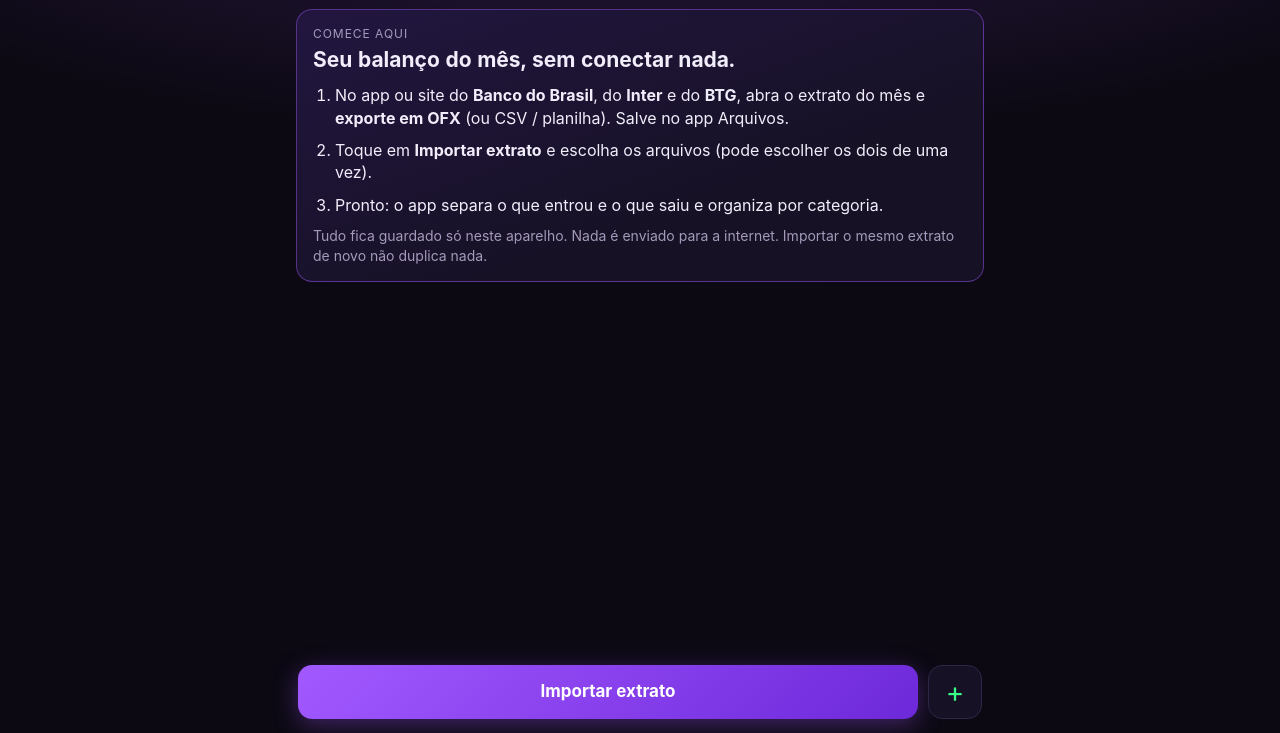
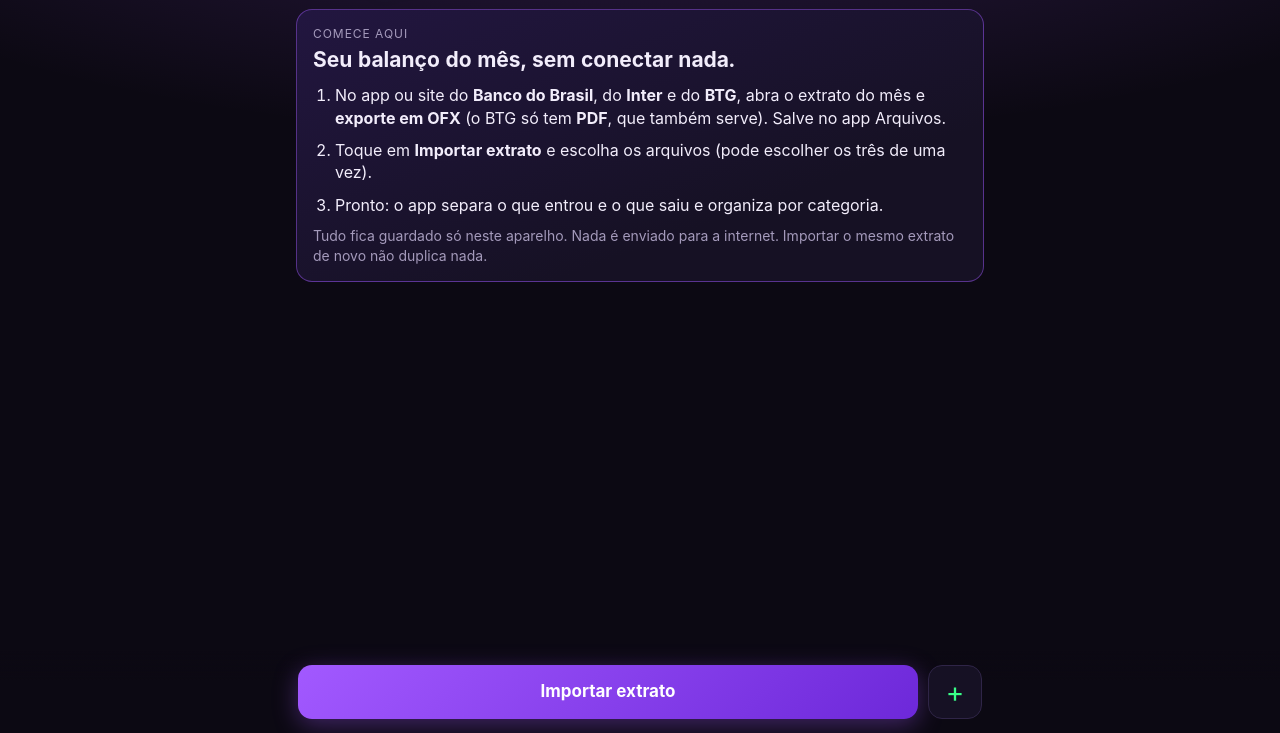
Before and after one commit to raffafilms1990/balanco, a plain HTML site: page index.html in a window 1280 px wide. Shown: the part 67-800 px from the top of the page. Drawn offline with Linux system fonts and the light colour scheme.

Commit message:
Add files via upload

```diff
--- a/index.html
+++ b/index.html
@@ -196,7 +196,7 @@
    Valores sempre em centavos (inteiros) para não errar arredondamento.
    Entrada de dados: extratos OFX ou CSV do BB, Inter e BTG, ou lançamento manual. */
 
-const APP_VERSION = '1.0';
+const APP_VERSION = '1.1';
 const BANKS = ['BB', 'Inter', 'BTG'];
 const BANK_NAME = { BB: 'Banco do Brasil', Inter: 'Inter', BTG: 'BTG Pactual' };
 const ACCOUNTS = [...BANKS, 'Dinheiro'];
@@ -709,8 +709,8 @@ function emptyHTML() {
     <div class="eyebrow">Comece aqui</div>
     <div class="mid">Seu balanço do mês, sem conectar nada.</div>
     <ol>
-      <li>No app ou site do <b>Banco do Brasil</b>, do <b>Inter</b> e do <b>BTG</b>, abra o extrato do mês e <b>exporte em OFX</b> (ou CSV / planilha). Salve no app Arquivos.</li>
-      <li>Toque em <b>Importar extrato</b> e escolha os arquivos (pode escolher os dois de uma vez).</li>
+      <li>No app ou site do <b>Banco do Brasil</b>, do <b>Inter</b> e do <b>BTG</b>, abra o extrato do mês e <b>exporte em OFX</b> (o BTG só tem <b>PDF</b>, que também serve). Salve no app Arquivos.</li>
+      <li>Toque em <b>Importar extrato</b> e escolha os arquivos (pode escolher os três de uma vez).</li>
       <li>Pronto: o app separa o que entrou e o que saiu e organiza por categoria.</li>
     </ol>
     <div class="note">Tudo fica guardado só neste aparelho. Nada é enviado para a internet. Importar o mesmo extrato de novo não duplica nada.</div>
--- a/sw.js
+++ b/sw.js
@@ -1,5 +1,5 @@
 // Offline cache for Balanço. Bump VERSION when any file changes, or the phone keeps the old copy.
-const VERSION = 'balanco-v1';
+const VERSION = 'balanco-v2';
 const FILES = ['./', './index.html', './manifest.webmanifest', './icon-180.png', './icon-512.png',
   './vendor/pdf.min.mjs', './vendor/pdf.worker.min.mjs'];
 
```
